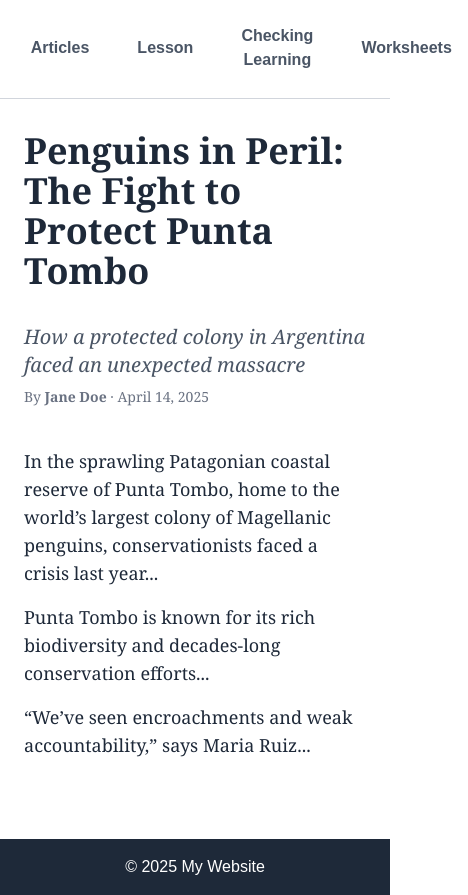
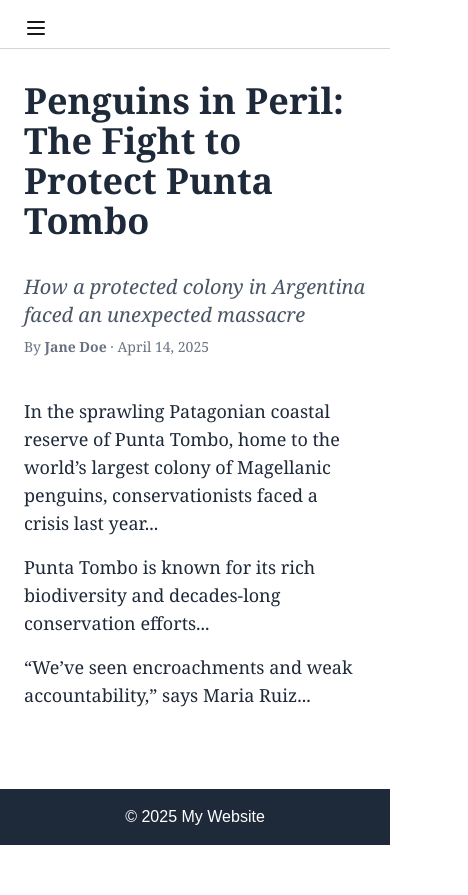
Before and after one commit to JoanaMaeBenigno/user-front, a Next.js app: page /article in a window 390 px wide. Shown: the whole page, 468 px wide, since content can reach past the window. After the commit the page ends 845 px from the top, so only its background shows below. Built offline with nearby package versions, Linux system fonts and the light colour scheme.

Commit message:
Updated tabs

```diff
--- a/src/components/tabs.tsx
+++ b/src/components/tabs.tsx
@@ -1,12 +1,19 @@
 'use client'
 
+import { useState } from 'react'
 import { useRouter } from 'next/navigation'
 
 export default function Tabs() {
   const router = useRouter()
+  const [isOpen, setIsOpen] = useState(false);
+
+  const toggleMenu = () => {
+    setIsOpen(!isOpen);
+  };
 
   function goToEndpoint(endpoint: string) {
     router.push(`/${endpoint}`)
+    setIsOpen(false) // Close the mobile menu after navigating
   }
 
   const tabs: {name: string, endpoint: string}[] = [
@@ -33,15 +40,69 @@ export default function Tabs() {
   ]
 
   return (
-    <div className="border-b border-gray-300 my-2">
-      <div className="container mx-auto">
-        {/* Tab Buttons */}
-        <div className="flex justify-center space-x-4 pb-2">
+    <div className="relative border-b border-gray-300 my-2">
+      <div className="container mx-auto px-4">
+        {/* Mobile Hamburger Icon */}
+        <div className="relative">
+          {/* Hamburger Icon */}
+          <button
+            onClick={toggleMenu}
+            className="sm:hidden p-2 focus:outline-none"
+          >
+            <svg
+              xmlns="http://www.w3.org/2000/svg"
+              className="w-6 h-6"
+              fill="none"
+              stroke="currentColor"
+              viewBox="0 0 24 24"
+              strokeWidth="2"
+            >
+              <path
+                strokeLinecap="round"
+                strokeLinejoin="round"
+                d="M4 6h16M4 12h16M4 18h16"
+              />
+            </svg>
+          </button>
+
+          {/* Menu */}
+          <div
+            className={`sm:hidden fixed top-0 left-0 w-full h-full bg-black/50 z-50 transform ${
+              isOpen ? 'translate-x-0' : '-translate-x-full'
+            } transition-transform ease-in-out duration-300`}
+          >
+            <div className="bg-white p-4 h-full w-64">
+              <button
+                onClick={toggleMenu}
+                className="absolute top-4 right-4 text-xl text-black"
+              >
+                <svg xmlns="http://www.w3.org/2000/svg" width="24" height="24" viewBox="0 0 24 24" fill="none" stroke="currentColor" strokeWidth="2" strokeLinecap="round" strokeLinejoin="round">
+                  <path d="M6 18L18 6M6 6l12 12"/>
+                </svg>
+
+              </button>
+              <ul className="flex flex-col space-y-4 mt-10">
+                {tabs.map((tab) => (
+                  <button
+                    key={tab.endpoint}
+                    onClick={() => goToEndpoint(tab.endpoint)}
+                    className={`text-left px-4 py-2 font-semibold text-gray-600 border-b-2 border-transparent transition`}
+                  >
+                    {tab.name}
+                  </button>
+                ))}
+              </ul>
+            </div>
+          </div>
+        </div>
+
+        {/* Desktop Tab Buttons */}
+        <div className="sm:flex hidden space-x-4 sm:justify-center pb-2 items-center">
           {tabs.map((tab) => (
             <button
               key={tab.endpoint}
               onClick={() => goToEndpoint(tab.endpoint)}
-              className="px-4 py-4 font-bold cursor-pointer text-gray-600 border-transparent border-b-2 hover:text-blue-500 hover:border-b-2 hover:border-blue-500"
+              className={`px-4 py-2 font-semibold text-gray-600 border-b-2 border-transparent hover:text-blue-500 hover:border-blue-500 transition`}
             >
               {tab.name}
             </button>
@@ -49,5 +110,5 @@ export default function Tabs() {
         </div>
       </div>
     </div>
-  );
+  )
 }
```
